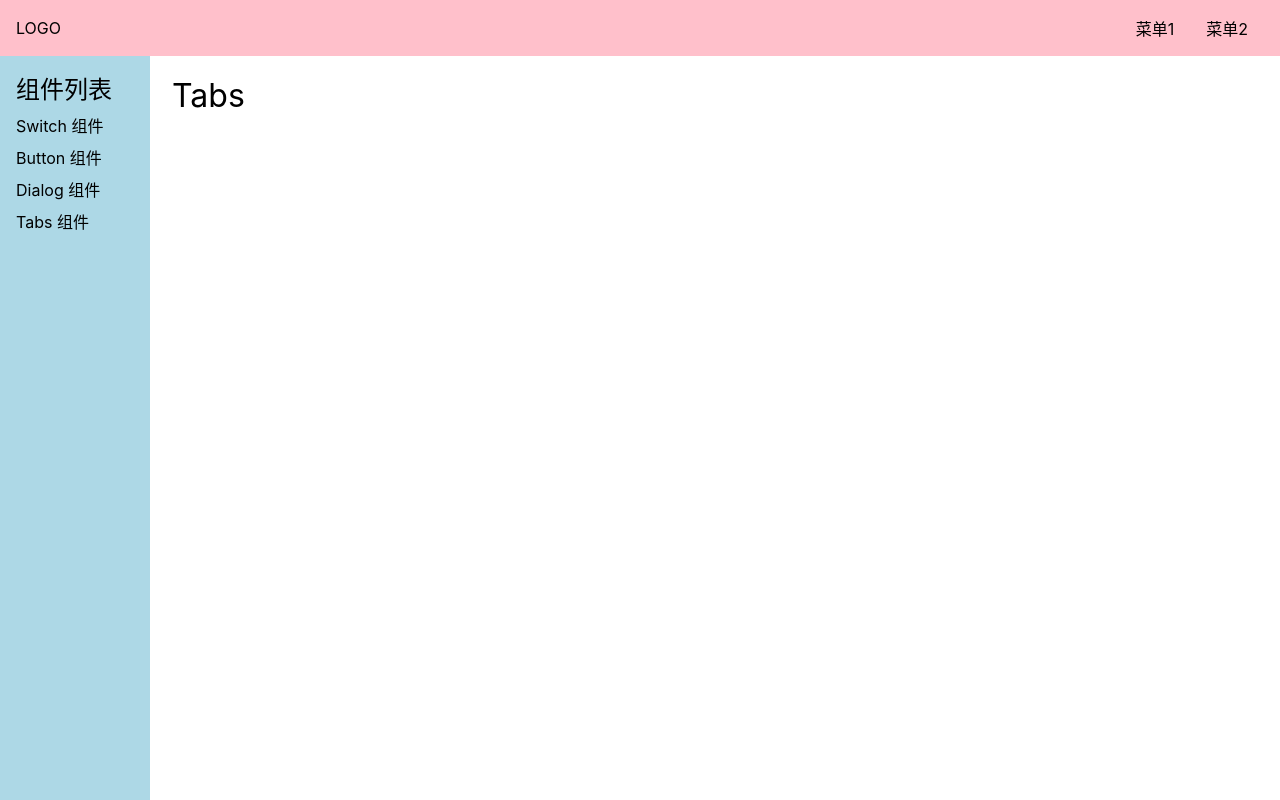
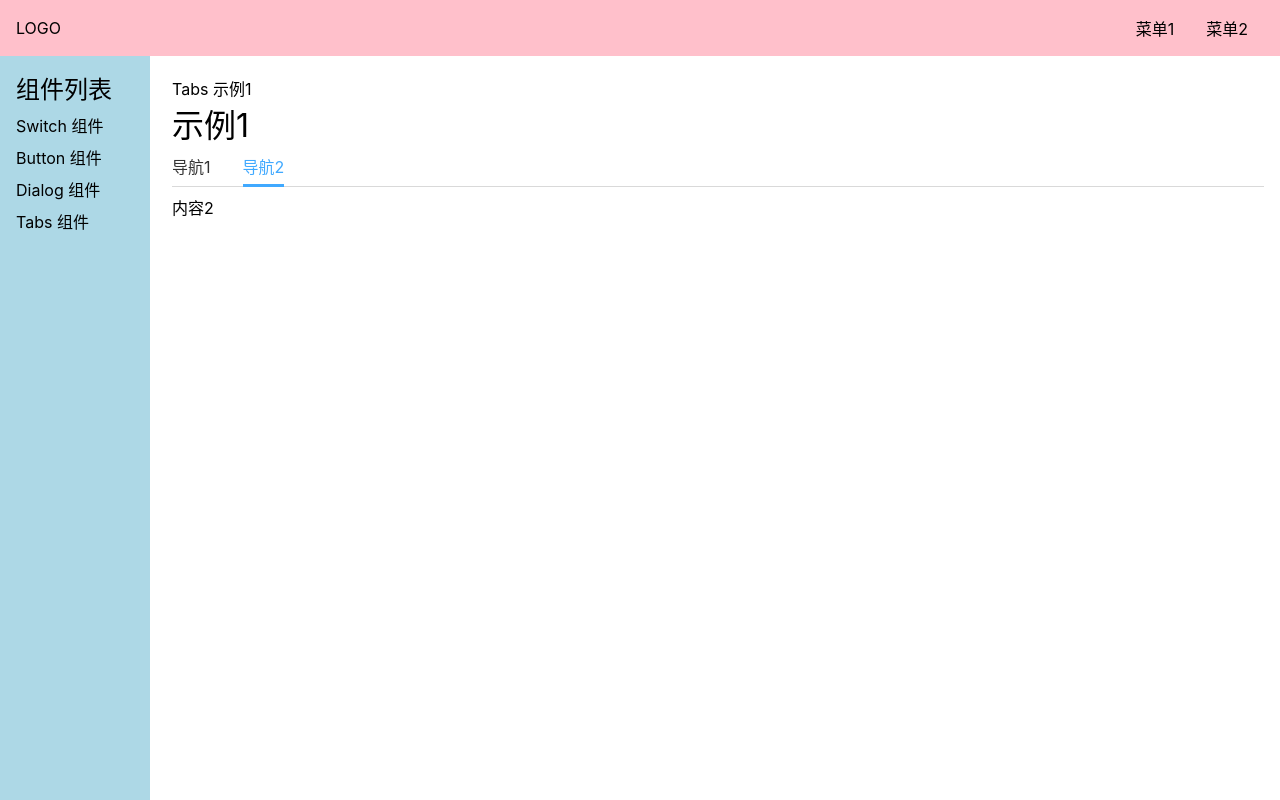
Before and after one commit to xxmyyds/xxm-UI, a Vue app: page /#/doc/tabs in a window 1280 px wide. Built offline with nearby package versions, Linux system fonts and the light colour scheme.

Commit message:
完成了tabs和dialog组件

```diff
--- a/src/components/DialogDemo.vue
+++ b/src/components/DialogDemo.vue
@@ -1,3 +1,57 @@
 <template>
-  <h1>Dialog</h1>
+  <h1>Dialog 示例</h1>
+  <Button @click="toggle">toggle</Button>
+  <Dialog v-model:visible="x" :ok="f1" :cancel="f2">
+    <template v-slot:content>
+      <div>xxm</div>
+      <div>xxmyyds</div>
+    </template>
+    <template v-slot:title>
+      <strong>加粗的标题</strong>
+    </template>
+  </Dialog>
+  <h1>Dialog 示例2</h1>
+  <Button @click="showDialog">toggle</Button>
 </template>
+<script lang="ts">
+import { defineComponent, ref } from 'vue'
+import Dialog from '../lib/Dialog.vue'
+import Button from '../lib/Button.vue'
+import { openDialog } from '../lib/openDialog'
+export default defineComponent({
+  components: {
+    Dialog,
+    Button,
+  },
+  setup() {
+    const x = ref(false)
+    const toggle = () => {
+      x.value = !x.value
+    }
+    const f1 = () => {
+      return true
+    }
+    const f2 = () => {}
+    const showDialog = () => {
+      openDialog({
+        title: 'xxmyyds',
+        content: 'xxm',
+        ok() {
+          console.log('ok')
+        },
+        cancel() {
+          console.log('cancel')
+        },
+        closeOnClickOverlay: false,
+      })
+    }
+    return {
+      x,
+      toggle,
+      f1,
+      f2,
+      showDialog,
+    }
+  },
+})
+</script>
--- a/src/components/TabsDemo.vue
+++ b/src/components/TabsDemo.vue
@@ -1,3 +1,20 @@
 <template>
-  <h1>Tabs</h1>
+  <div>Tabs 示例1</div>
+  <h1>示例1</h1>
+  <Tabs v-model:selected="x">
+    <Tab title="导航1">内容1</Tab>
+    <Tab title="导航2">内容2</Tab>
+  </Tabs>
 </template>
+<script lang="ts">
+import { defineComponent, ref } from 'vue'
+import Tabs from '../lib/Tabs.vue'
+import Tab from '../lib/Tab.vue'
+export default defineComponent({
+  components: { Tabs, Tab },
+  setup() {
+    const x = ref('导航2')
+    return { x }
+  },
+})
+</script>
--- /dev/null
+++ b/src/lib/Dialog.vue
@@ -0,0 +1,131 @@
+<template>
+  <template v-if="visible">
+    <Teleport to="body">
+      <div class="xxm-dialog-overlay" @click="OnClickOverlay"></div>
+      <div class="xxm-dialog-wrapper">
+        <div class="xxm-dialog">
+          <header>
+            <slot name="title"></slot>
+            <span @click="close" class="xxm-dialog-close"></span>
+          </header>
+          <main>
+            <slot name="content"></slot>
+          </main>
+          <footer>
+            <Button level="main" @click="ok">OK</Button>
+            <Button @click="cancel">Cancel</Button>
+          </footer>
+        </div>
+      </div>
+    </Teleport>
+  </template>
+</template>
+<script lang="ts">
+import { defineComponent } from 'vue'
+import Button from './Button.vue'
+export default defineComponent({
+  props: {
+    visible: {
+      type: Boolean,
+      default: false,
+    },
+    closeOnClickOverlay: {
+      type: Boolean,
+      default: true,
+    },
+    ok: {
+      type: Function,
+    },
+    cancel: {
+      type: Function,
+    },
+  },
+  components: { Button },
+  setup(props, context) {
+    const close = () => {
+      context.emit('update:visible', false)
+    }
+    const OnClickOverlay = () => {
+      if (props.closeOnClickOverlay) {
+        close()
+      }
+    }
+    const ok = () => {
+      if (props.ok && props.ok() !== false) {
+        close()
+      }
+    }
+    const cancel = () => {
+      props.cancel && props.cancel()
+      close()
+    }
+    return { close, OnClickOverlay, ok, cancel }
+  },
+})
+</script>
+<style lang="scss">
+$radius: 4px;
+$border-color: #d9d9d9;
+.xxm-dialog {
+  background: white;
+  border-radius: $radius;
+  box-shadow: 0 0 3px fade_out(black, 0.5);
+  min-width: 15em;
+  max-width: 90%;
+  &-overlay {
+    position: fixed;
+    top: 0;
+    left: 0;
+    width: 100%;
+    height: 100%;
+    background: fade_out(black, 0.5);
+    z-index: 10;
+  }
+  &-wrapper {
+    position: fixed;
+    left: 50%;
+    top: 50%;
+    transform: translate(-50%, -50%);
+    z-index: 11;
+  }
+  > header {
+    padding: 12px 16px;
+    border-bottom: 1px solid $border-color;
+    display: flex;
+    align-items: center;
+    justify-content: space-between;
+    font-size: 20px;
+  }
+  > main {
+    padding: 12px 16px;
+  }
+  > footer {
+    border-top: 1px solid $border-color;
+    padding: 12px 16px;
+    text-align: right;
+  }
+  &-close {
+    position: relative;
+    display: inline-block;
+    width: 16px;
+    height: 16px;
+    cursor: pointer;
+    &::before,
+    &::after {
+      content: '';
+      position: absolute;
+      height: 1px;
+      background: black;
+      width: 100%;
+      top: 50%;
+      left: 50%;
+    }
+    &::before {
+      transform: translate(-50%, -50%) rotate(-45deg);
+    }
+    &::after {
+      transform: translate(-50%, -50%) rotate(45deg);
+    }
+  }
+}
+</style>
--- /dev/null
+++ b/src/lib/Tab.vue
@@ -0,0 +1,5 @@
+<template>
+  <div>
+    <slot></slot>
+  </div>
+</template>
--- /dev/null
+++ b/src/lib/Tabs.vue
@@ -0,0 +1,118 @@
+<template>
+  <div class="xxm-tabs">
+    <div class="xxm-tabs-nav" ref="container">
+      <div
+        class="xxm-tabs-nav-item"
+        :class="{ selected: t === selected }"
+        @click="select(t)"
+        v-for="(t, index) in titles"
+        :ref="
+          (el) => {
+            if (t === selected) {
+              selectedItem = el
+            }
+          }
+        "
+        :key="index"
+      >
+        {{ t }}
+      </div>
+      <div class="xxm-tabs-nav-indicator" ref="indicator"></div>
+    </div>
+    <div class="xxm-tabs-content">
+      <component
+        v-for="(c, index) in defaults"
+        class="xxm-tabs-content-item"
+        :class="{ selected: c.props.title === selected }"
+        :is="c"
+        :key="index"
+      />
+    </div>
+  </div>
+</template>
+<script lang="ts">
+import { computed, defineComponent, onMounted, onUpdated, ref, watchEffect } from 'vue'
+import Tab from './Tab.vue'
+export default defineComponent({
+  props: {
+    selected: {
+      type: String,
+    },
+  },
+  setup(props, context) {
+    const defaults = context.slots.default()
+    const selectedItem = ref<HTMLDivElement>(null)
+    const indicator = ref<HTMLDivElement>(null)
+    const container = ref<HTMLDivElement>(null)
+    onMounted(() => {
+      watchEffect(() => {
+        const { width } = selectedItem.value.getBoundingClientRect()
+        indicator.value.style.width = width + 'px'
+        const { left: left1 } = container.value.getBoundingClientRect()
+        const { left: left2 } = selectedItem.value.getBoundingClientRect()
+        const left = left2 - left1
+        indicator.value.style.left = left + 'px'
+      })
+    })
+
+    defaults.forEach((tag) => {
+      if (tag.type !== Tab) {
+        throw new Error('Tabs 子标签必须是 Tab')
+      }
+    })
+    const current = computed(() => {
+      return defaults.find((tag) => tag.props.title === props.selected)
+    })
+    const titles = defaults.map((tag) => {
+      return tag.props.title
+    })
+
+    const select = (title: string) => {
+      context.emit('update:selected', title)
+    }
+    return { defaults, titles, select, selectedItem, indicator, container, current }
+  },
+})
+</script>
+<style lang="scss">
+$blue: #40a9ff;
+$color: #333;
+$border-color: #d9d9d9;
+.xxm-tabs {
+  &-nav {
+    display: flex;
+    color: $color;
+    border-bottom: 1px solid $border-color;
+    position: relative;
+    &-item {
+      padding: 8px 0;
+      margin: 0 16px;
+      cursor: pointer;
+      &:first-child {
+        margin-left: 0;
+      }
+      &.selected {
+        color: $blue;
+      }
+    }
+    &-indicator {
+      position: absolute;
+      height: 3px;
+      background: $blue;
+      left: 0;
+      bottom: -1px;
+      width: 100px;
+      transition: all 250ms;
+    }
+  }
+  &-content {
+    padding: 8px 0;
+    &-item {
+      display: none;
+      &.selected {
+        display: block;
+      }
+    }
+  }
+}
+</style>
--- /dev/null
+++ b/src/lib/openDialog.ts
@@ -0,0 +1,32 @@
+import Dialog from './Dialog.vue'
+import { createApp, h } from 'vue'
+export const openDialog = (options) => {
+  const { title, content, ok, cancel, closeOnClickOverlay } = options
+  const div = document.createElement('div')
+  document.body.appendChild(div)
+  const close = () => {
+    //@ts-ignore
+    app.unmount(div)
+    div.remove()
+  }
+  const app = createApp({
+    render() {
+      return h(
+        Dialog,
+        {
+          visible: true,
+          'onUpdate:visible': (newVisible) => {
+            if (newVisible === false) {
+              close()
+            }
+          },
+          ok,
+          cancel,
+          closeOnClickOverlay,
+        },
+        { title, content }
+      )
+    },
+  })
+  app.mount(div)
+}
```
